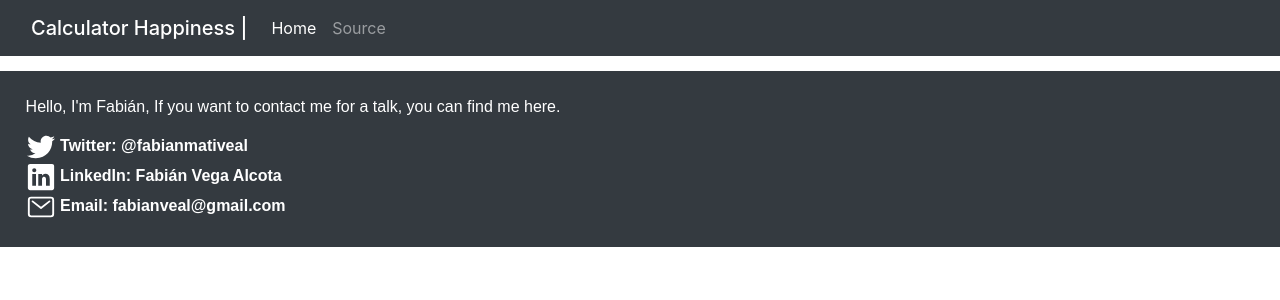
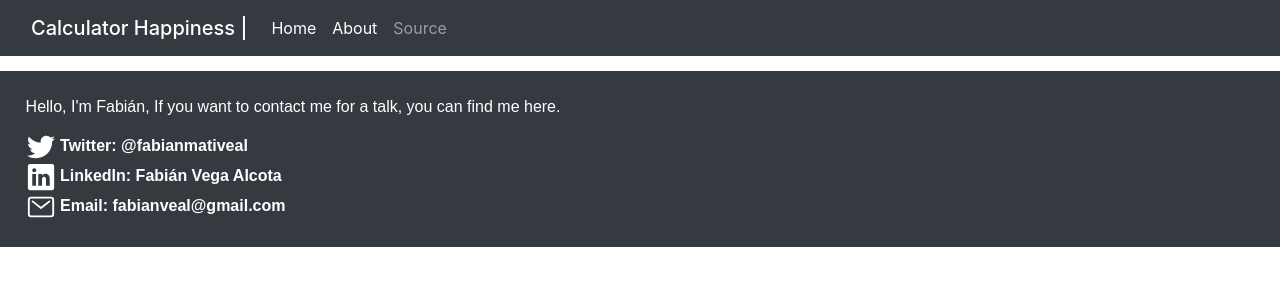
Before and after one commit to FabianVegaA/happiness_model, a Flask app: template templates/base.html in a window 1280 px wide. Shown: the top 300 px of the page. Run offline with Flask 2, Linux system fonts and the light colour scheme; the template is opened without the code that fills it, so the values that code supplies are empty; some libraries are stand-ins or nearby versions.

Commit message:
Solved the error of  extenals links

```diff
--- a/server.py
+++ b/server.py
@@ -94,6 +94,10 @@ def calculate():
 
     return render_template('country_data.html', **context)
 
+@app.route('/about', methods=['GET'])
+def about():
+    return render_template('about.html')
+
 
 if __name__ == "__main__":
     app.run()
--- a/templates/navbar.html
+++ b/templates/navbar.html
@@ -8,7 +8,10 @@
       <div class="collapse navbar-collapse" id="navbarSupportedContent">
         <ul class="navbar-nav me-auto mb-2 mb-lg-0">
           <li class="nav-item">
-            <a class="nav-link active" aria-current="page" href="{ url_for('index') }">Home</a>
+            <a class="nav-link active" aria-current="page" href="{{ url_for('index') }}">Home</a>
+          </li>
+          <li class="nav-item">
+            <a class="nav-link active" aria-current="page" href="{{ url_for('about') }}">About</a>
           </li>
           <li class="nav-item">
             <a class="nav-link" href="https://github.com/FabianVegaA/happiness_model">Source</a>
```
